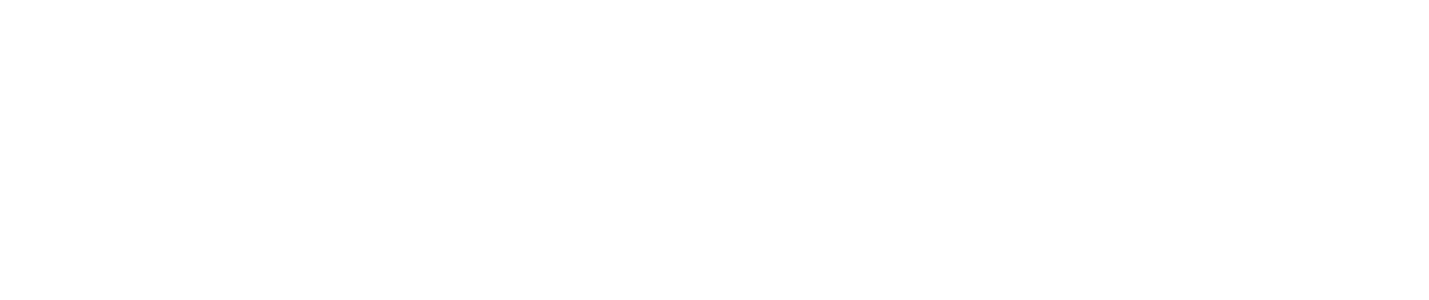
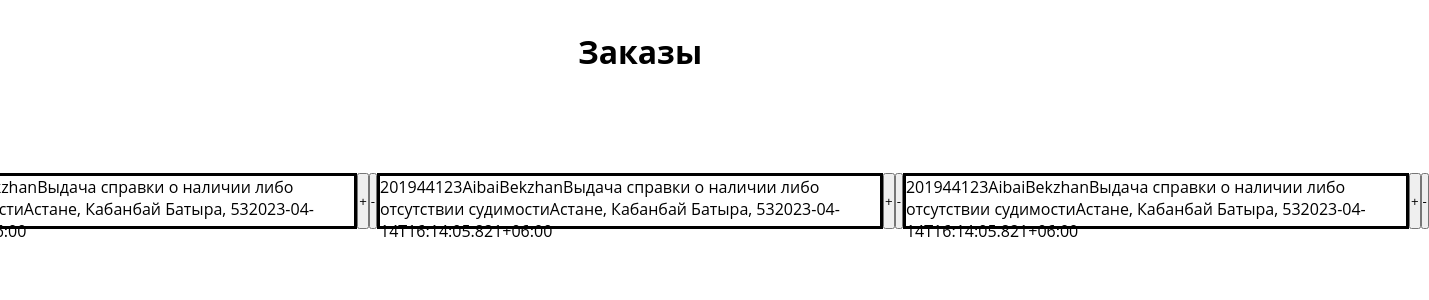
Before and after one commit to olzhasmukayev/HACKNU, a React (Vite) app in the folder client/: page /Requests in a window 1280 px wide. Before the commit this address had no page. Shown: the top 300 px of the page, 1429 px wide, since content can reach past the window. Built offline with nearby package versions, Linux system fonts and the light colour scheme.

Commit message:
orj'ng'a

```diff
--- a/client/src/App.jsx
+++ b/client/src/App.jsx
@@ -1,6 +1,7 @@
 import { Route, Routes, useParams } from "react-router-dom";
 import Courier from "./pages/Courier/Courier";
 import Home from "./pages/Home/Home";
+import Requests from "./pages/RequestsPage/requests";
 import Payment from "./pages/Payment/Payment";
 import SMSAuth from "./pages/SMSAuth/SMSAuth";
 import CourierPage from "./pages/CourierPage/CourierPage";
@@ -13,6 +14,7 @@
           <Route path=":requestID" element={<Courier />} />
         </Route>
         <Route path="/Home" element={<Home />} />
+        <Route path="/Requests" element={<Requests />} />
         <Route path="/Payment" element={<Payment />} />
         <Route path="/SMSAuth" element={<SMSAuth />}>
           <Route path=":requestID" element={<SMSAuth />} />
--- a/client/src/pages/Payment/Payment.jsx
+++ b/client/src/pages/Payment/Payment.jsx
@@ -1,7 +1,12 @@
 import React, { useEffect, useState } from "react";
 import styles from "./Payment.module.css";
 import Button from "@mui/material/Button";
-import { GoogleMap, LoadScript, Polyline, Marker } from "@react-google-maps/api";
+import {
+  GoogleMap,
+  LoadScript,
+  Polyline,
+  Marker,
+} from "@react-google-maps/api";
 import { decode, encode } from "@googlemaps/polyline-codec";
 import TextField from "@mui/material/TextField";
 import { useSearchParams } from "react-router-dom";
@@ -41,7 +46,6 @@
 };
 
 const Payment = () => {
-
   const [searchParams] = useSearchParams();
   const requestID = searchParams.get("requestID");
   const orderName = searchParams.get("orderName");
@@ -63,13 +67,22 @@
   const additionalInfo = searchParams.get("additionalInfo");
 
   const [name, setName] = React.useState(nameOld);
-  const nameChange = (event) => { setName(event.target.value); console.log(name); };
+  const nameChange = (event) => {
+    setName(event.target.value);
+    console.log(name);
+  };
 
   const [surname, setSurname] = React.useState(surnameOld);
-  const surnameChange = (event) => { setSurname(event.target.value); console.log(surname); };
+  const surnameChange = (event) => {
+    setSurname(event.target.value);
+    console.log(surname);
+  };
 
   const [cardNum, setCardNum] = React.useState("");
-  const cardNumnameChange = (event) => { setCardNum(event.target.value); console.log(cardNum); };
+  const cardNumnameChange = (event) => {
+    setCardNum(event.target.value);
+    console.log(cardNum);
+  };
 
   const [date, setDate] = React.useState("");
   const dateChange = (event) => {
@@ -106,7 +119,14 @@
 
   const [cvv, setCvv] = React.useState("");
   const [tsons, setTsons] = React.useState([]);
-  const cvvChange = (event) => { setCvv(event.target.value); console.log(cvv); };
+  const cvvChange = (event) => {
+    setCvv(event.target.value);
+    console.log(cvv);
+  };
+
+  useEffect(() => {
+    getTson();
+  }, []);
 
   const getTson = async () => {
     const response = await axios.get("http://localhost:6001/tsons/");
@@ -114,7 +134,7 @@
     console.log(response.data);
 
     setTsons(response.data);
-  }
+  };
 
   const data = {
     requestID: requestID,
@@ -122,9 +142,24 @@
     middleName: surnameOld,
     lastName: surnameOld,
     requestName: orderName,
-    requestAdress: city + " " + street + " " + homeNum + " " + apartment + " " + floor + " " + korpus + " " + houseName + " " + additionalInfo,
+    requestAdress:
+      city +
+      " " +
+      street +
+      " " +
+      homeNum +
+      " " +
+      apartment +
+      " " +
+      floor +
+      " " +
+      korpus +
+      " " +
+      houseName +
+      " " +
+      additionalInfo,
     courierService: post,
-    tson: "643b42e99a60822bc5675621"
+    tson: tson,
   };
 
   const handleSubmit = async () => {
@@ -132,11 +167,9 @@
 
     const response = axios.post("http://localhost:6001/request/create", data, {
       headers: {
-        'Content-Type': 'application/json'
-      }
+        "Content-Type": "application/json",
+      },
     });
-    console.log("LOO");
-    console.log(response.data);
   };
 
   return (
@@ -222,7 +255,11 @@
             </div>
           </div>
           <div className={styles.button}>
-            <Button variant="contained" sx={{ backgroundColor: "#2E71FC" }} onClick={handleSubmit}>
+            <Button
+              variant="contained"
+              sx={{ backgroundColor: "#2E71FC" }}
+              onClick={handleSubmit}
+            >
               Оплатить 2000 ₸
             </Button>
           </div>
--- /dev/null
+++ b/client/src/pages/RequestsPage/requests.jsx
@@ -0,0 +1,75 @@
+import React, { useState } from "react";
+
+function requests() {
+  const [requests, setRequests] = useState([
+    {
+      requestID: "201944123",
+      firstName: "Aibai",
+      lastName: "Bekzhan",
+      requestName: "Выдача справки о наличии либо отсутствии судимости",
+      tson: {
+        tsonName: "ИИС ЦОН",
+        tsonAdress: "Астане, Керей-Жанибек Хандар, 4/1",
+      },
+      requestAdress: "Астане, Кабанбай Батыра, 53",
+      requestTime: "2023-04-14T16:14:05.821+06:00",
+    },
+    {
+      requestID: "201944123",
+      firstName: "Aibai",
+      lastName: "Bekzhan",
+      requestName: "Выдача справки о наличии либо отсутствии судимости",
+      tson: {
+        tsonName: "ИИС ЦОН",
+        tsonAdress: "Астане, Керей-Жанибек Хандар, 4/1",
+      },
+      requestAdress: "Астане, Кабанбай Батыра, 53",
+      requestTime: "2023-04-14T16:14:05.821+06:00",
+    },
+    {
+      requestID: "201944123",
+      firstName: "Aibai",
+      lastName: "Bekzhan",
+      requestName: "Выдача справки о наличии либо отсутствии судимости",
+      tson: {
+        tsonName: "ИИС ЦОН",
+        tsonAdress: "Астане, Керей-Жанибек Хандар, 4/1",
+      },
+      requestAdress: "Астане, Кабанбай Батыра, 53",
+      requestTime: "2023-04-14T16:14:05.821+06:00",
+    },
+  ]);
+  return (
+    <div
+      style={{
+        width: "100vw",
+        height: "100vh",
+        display: "flex",
+        alignItems: "center",
+        flexDirection: "column",
+      }}
+    >
+      <h1 style={{ marginTop: "30px" }}>Заказы</h1>
+      <div
+        style={{ marginTop: "100px", display: "flex", flexDirection: "row" }}
+      >
+        {requests.map((request) => (
+          <>
+            <div style={{ height: "50px", width: "500px", border: "solid" }}>
+              {request.requestID}
+              {request.firstName}
+              {request.lastName}
+              {request.requestName}
+              {request.requestAdress}
+              {request.requestTime}
+            </div>
+            <button>+</button>
+            <button>-</button>
+          </>
+        ))}
+      </div>
+    </div>
+  );
+}
+
+export default requests;
```
